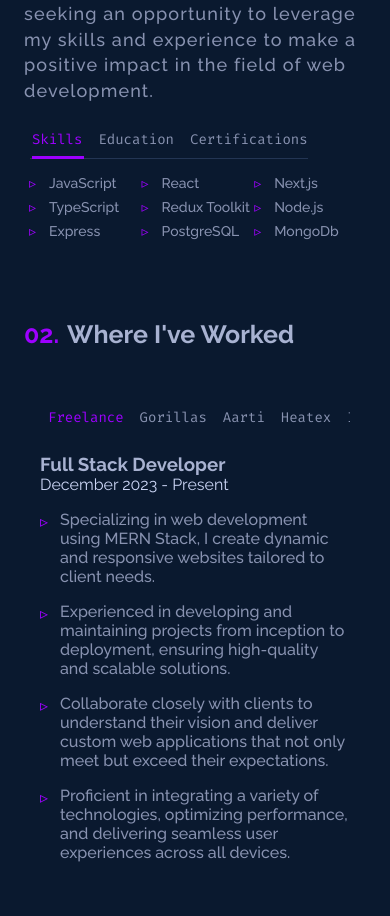
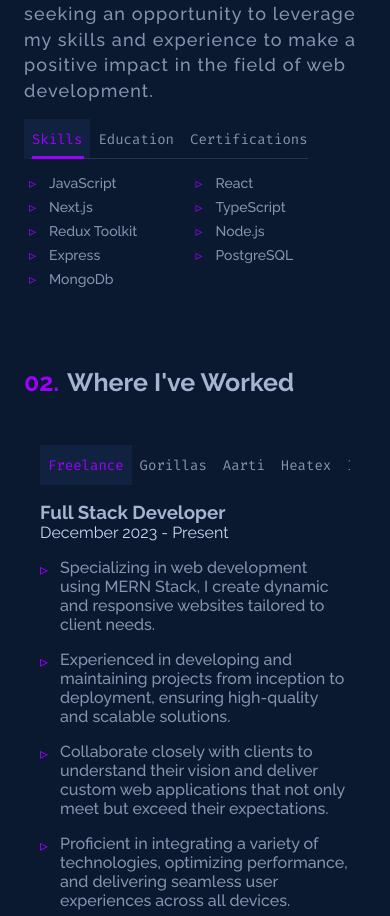
Before and after one commit to NehalSurti/Portfolio, a Next.js app: page / in a window 390 px wide. Shown: the part 1310-2226 px from the top of the page. Built offline with nearby package versions, Linux system fonts and the light colour scheme.

Commit message:
Updating

```diff
--- a/src/components/TabButton.jsx
+++ b/src/components/TabButton.jsx
@@ -8,10 +8,11 @@ const variants = {
 
 const TabButton = ({ active, selectTab, children }) => {
   return (
-    <button className="tabbutton" onClick={selectTab}>
-      <p className={`tabbuttontitle ${active ? "buttonActiveClass" : ""}`}>
-        {children}
-      </p>
+    <button
+      className={`tabbutton ${active ? "buttonActiveClass" : ""}`}
+      onClick={selectTab}
+    >
+      <p className={`tabbuttontitle`}>{children}</p>
       <motion.div
         animate={active ? "active" : "default"}
         variants={variants}
--- a/src/scss/components/_tabbutton.scss
+++ b/src/scss/components/_tabbutton.scss
@@ -11,6 +11,14 @@
   background-color: transparent;
   border: none;
 
+  &.buttonActiveClass {
+    background-color: var(--light-navy);
+
+    .tabbuttontitle {
+      color: var(--theme-color);
+    }
+  }
+
   &:hover {
     background-color: var(--light-navy);
 
@@ -23,9 +31,6 @@
     color: var(--slate);
     font-family: var(--fira-code);
     font-size: var(--tsm1);
-    &.buttonActiveClass {
-      color: var(--theme-color);
-    }
   }
 
   .tabbuttonunderline {
--- a/src/scss/sections/_about.scss
+++ b/src/scss/sections/_about.scss
@@ -238,6 +238,17 @@
       }
     }
     &-grid {
+      &-info {
+        .tabButtonContainer {
+          .tabButtonContainerDetails {
+            .list-disc {
+              &.list-disc-skill {
+                grid-template-columns: 50% 50%;
+              }
+            }
+          }
+        }
+      }
       &-photo {
         .overlay {
           height: 223px;
--- a/src/scss/sections/_experience.scss
+++ b/src/scss/sections/_experience.scss
@@ -75,6 +75,7 @@
         }
       }
       &-item-selected {
+        background-color: var(--light-navy);
         span {
           color: var(--theme-color);
         }
```
